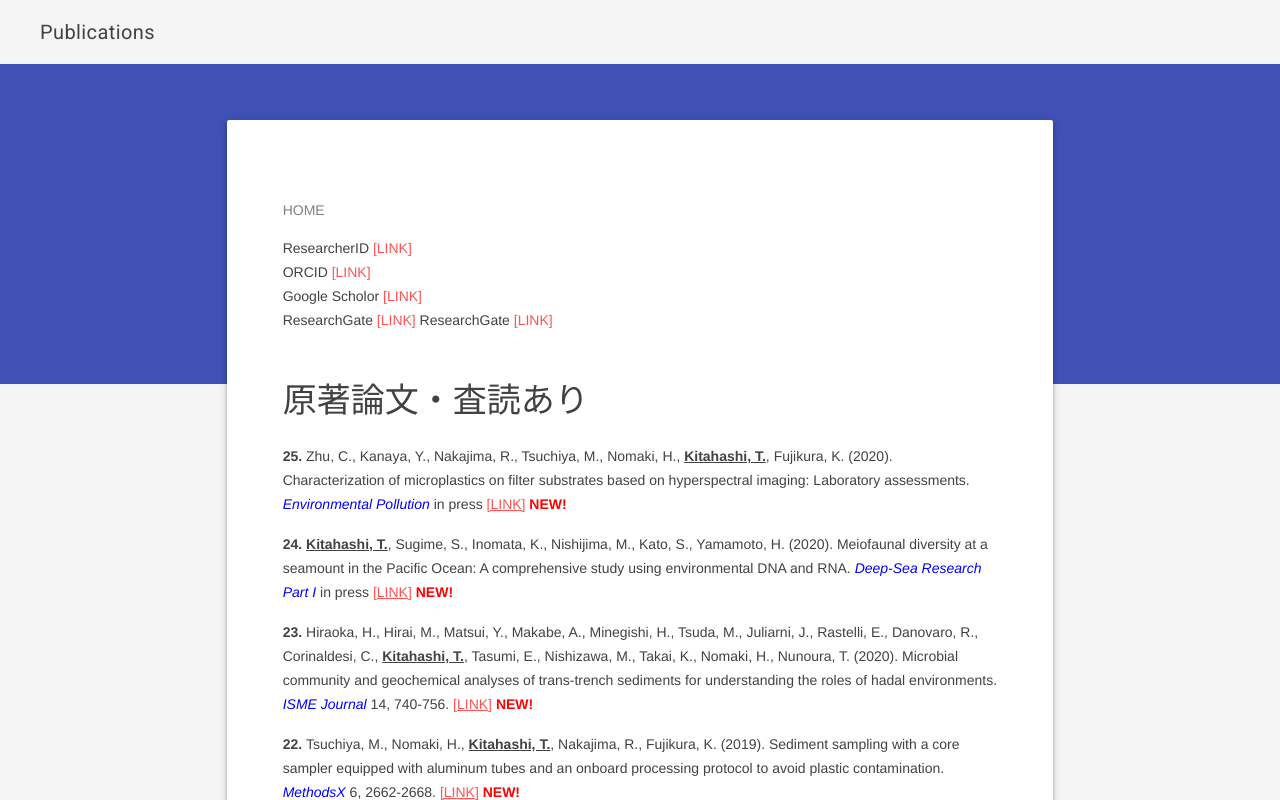
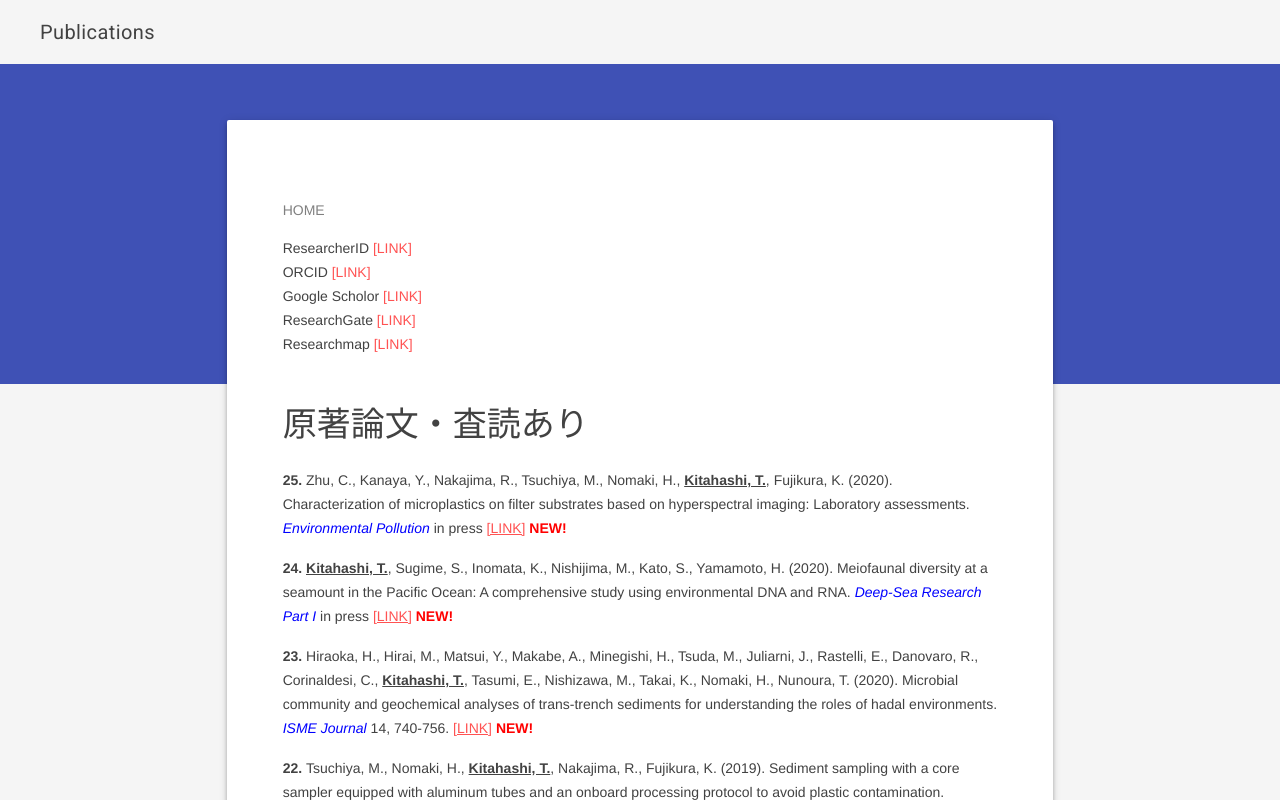
Before and after one commit to tkitahashi/publication, a plain HTML site: page index.html in a window 1280 px wide. Drawn offline with nearby package versions, Linux system fonts and the light colour scheme.

Commit message:
Update index.html

```diff
--- a/index.html
+++ b/index.html
@@ -81,8 +81,8 @@
               ResearcherID <a href="http://www.researcherid.com/rid/U-7478-2018" target="_blank" style="text-decoration:none;">[LINK]</a><br>
               ORCID <a href="https://orcid.org/0000-0001-6054-530X" target="_blank" style="text-decoration:none;">[LINK]</a><br>
               Google Scholor <a href="https://scholar.google.com/citations?user=QNViJPsAAAAJ&hl=en" target="_blank" style="text-decoration:none;">[LINK]</a><br>
-              ResearchGate <a href="https://www.google.com/url?q=https%3A%2F%2Fwww.researchgate.net%2Fprofile%2FTomo_Kitahashi&sa=D&sntz=1&usg=AFQjCNG3HJasD7H7S5lwLCuV4cIsVg-i4g" target="_blank" style="text-decoration:none;">[LINK]</a>
-              ResearchGate <a href="https://researchmap.jp/tkitahashi" target="_blank" style="text-decoration:none;">[LINK]</a>
+              ResearchGate <a href="https://www.google.com/url?q=https%3A%2F%2Fwww.researchgate.net%2Fprofile%2FTomo_Kitahashi&sa=D&sntz=1&usg=AFQjCNG3HJasD7H7S5lwLCuV4cIsVg-i4g" target="_blank" style="text-decoration:none;">[LINK]</a><br>
+              Researchmap <a href="https://researchmap.jp/tkitahashi" target="_blank" style="text-decoration:none;">[LINK]</a>
             </p>
             <h3>原著論文・査読あり</h3>
               <p><b>25. </b> Zhu, C., Kanaya, Y., Nakajima, R., Tsuchiya, M., Nomaki, H., <b><u>Kitahashi, T.</u></b>, Fujikura, K. (2020). Characterization of microplastics on filter substrates based on hyperspectral imaging: Laboratory assessments. <i><font color="blue">Environmental Pollution</font></i> in press <a href="https://doi.org/10.1016/j.envpol.2020.114296" target="_blank">[LINK]</a> <b><font color="red">NEW!</font></b>
```
